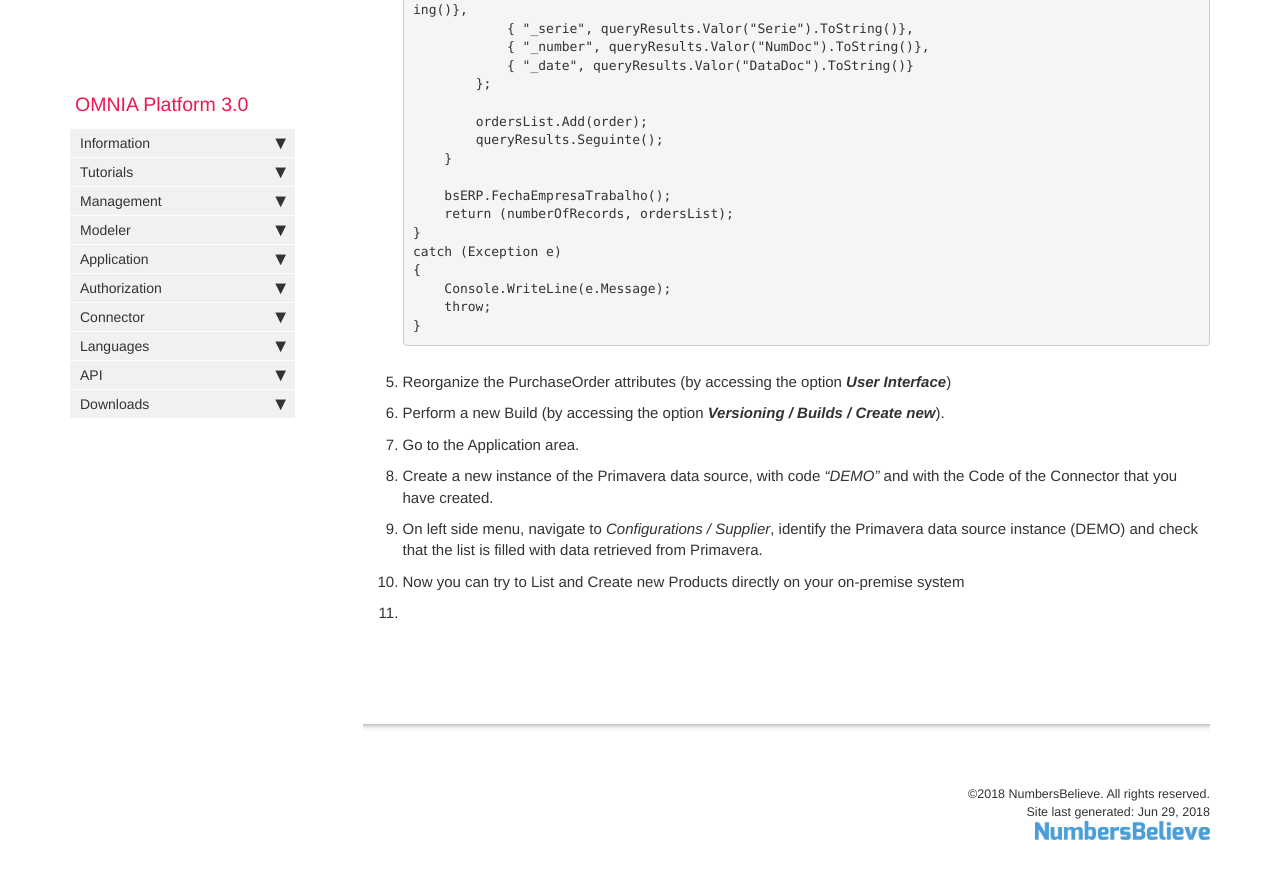
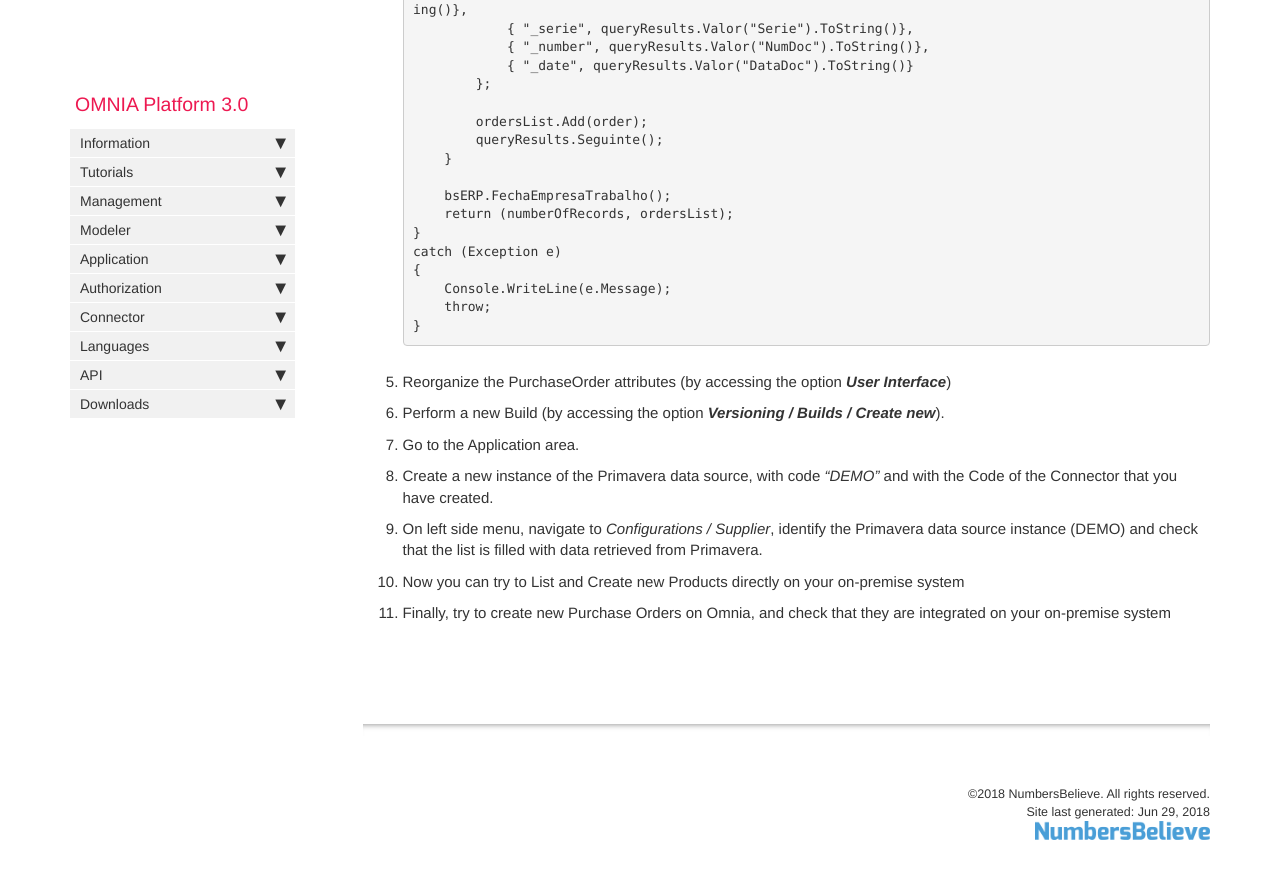
Before and after one commit to daniel8lopes/omnia3, a Jekyll site: the page built from docs/pages/omnia3/Tutorials/omnia3_multisystemconnectortutorial.md, in a window 1280 px wide and 900 px high, scrolled down 6710 px. Shown: the top 879 px of the window. Built offline with Jekyll 4.4.1, drawn with Linux system fonts in a browser that asks for light colours; nearby versions of some CDN libraries; comment, search, counter and statistics services are not loaded.

Commit message:
Update omnia3_multisystemconnectortutorial.md

```diff
--- a/docs/pages/omnia3/Tutorials/omnia3_multisystemconnectortutorial.md
+++ b/docs/pages/omnia3/Tutorials/omnia3_multisystemconnectortutorial.md
@@ -329,4 +329,4 @@ This tutorial also requires an access to [Primavera ERP](https://pt.primaverabss
 
 24. Now you can try to List and Create new Products directly on your on-premise system
 
-25.
+25. Finally, try to create new Purchase Orders on Omnia, and check that they are integrated on your on-premise system
```
